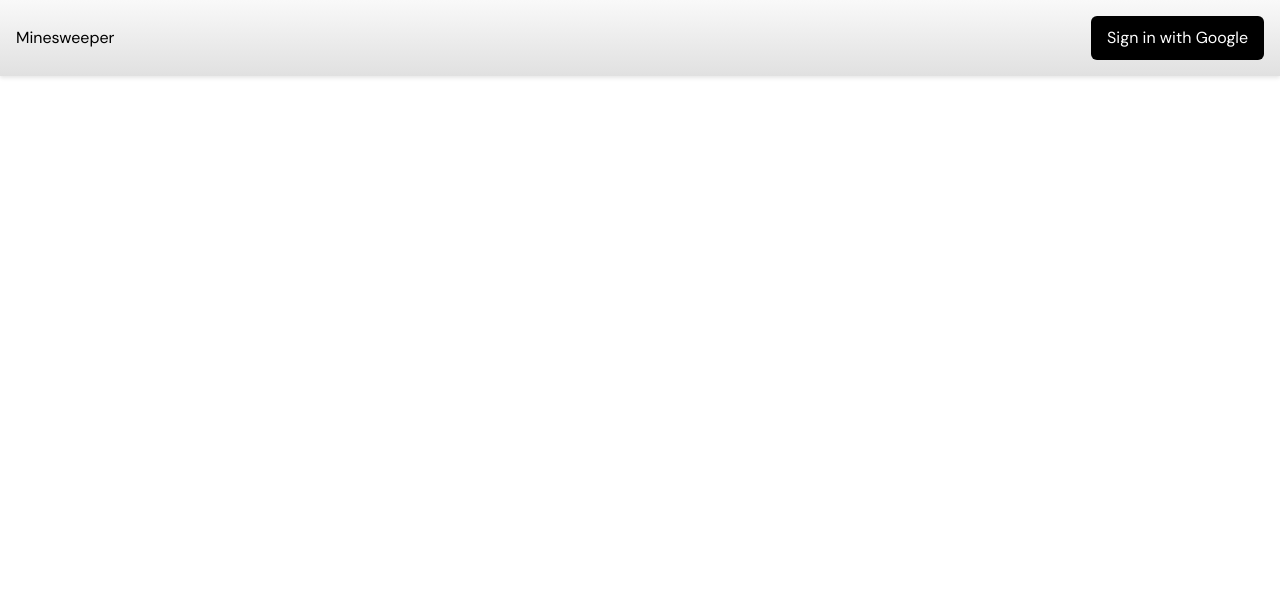
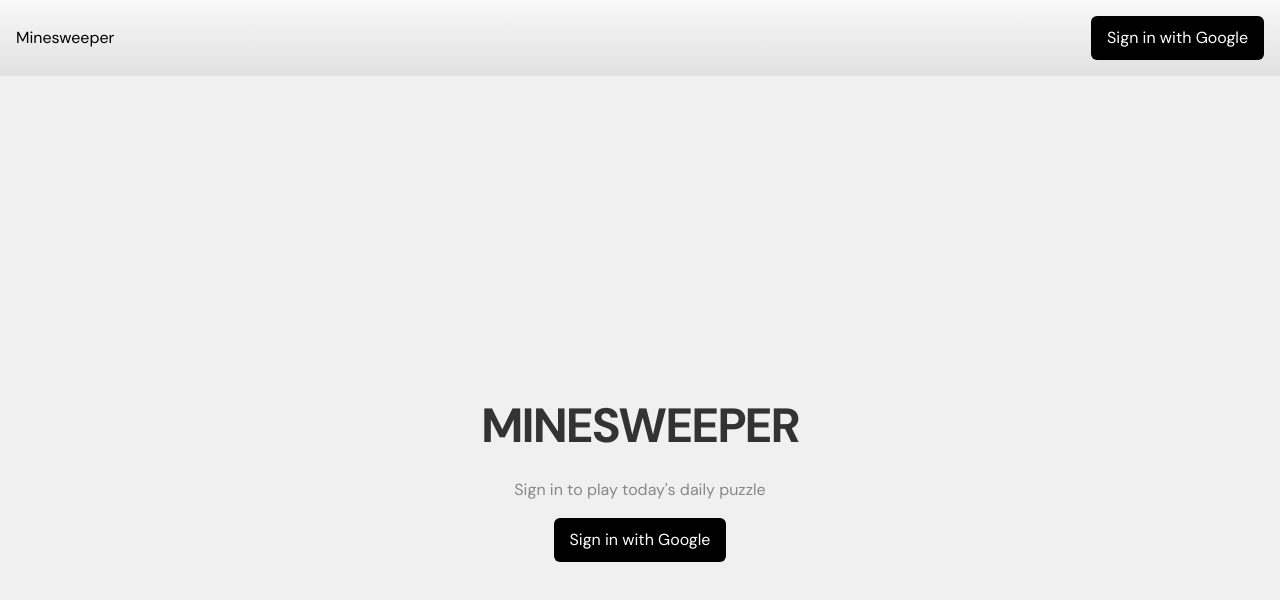
Before and after one commit to jchan042/cs391-minesweeper, a Next.js app: page / in a window 1280 px wide. Shown: the top 600 px of the page. Built offline with nearby package versions, Linux system fonts and the light colour scheme; no server answers.

Commit message:
Fixed minesweeper display and stats save

```diff
--- a/app/daily-game/page.tsx
+++ b/app/daily-game/page.tsx
@@ -124,7 +124,7 @@ export default function DailyGamePage() {
 
   const submitGameResult = async (won: boolean) => {
     const payload = {
-      userId: (session?.user as any)?.id || "dev-guest",
+      userId: session?.user?.email || "dev-guest",
       username: session?.user?.name || "Guest",
       avatar: session?.user?.image || "",
       difficulty: difficulty,
@@ -137,7 +137,7 @@ export default function DailyGamePage() {
     if (!session?.user) return;
 
     try {
-      await fetch('/api/score', {
+      await fetch('/api/scores', {
         method: 'POST',
         headers: { 'Content-Type': 'application/json' },
         body: JSON.stringify(payload),
--- a/app/page.tsx
+++ b/app/page.tsx
@@ -1,6 +1,50 @@
+"use client";
+
+import { useSession } from 'next-auth/react';
+import { useRouter } from 'next/navigation';
+import { useEffect } from 'react';
+import Login from '@/components/Login';
+import styled from 'styled-components';
+
+const Center = styled.div`
+    min-height: 100vh;
+    display: flex;
+    flex-direction: column;
+    align-items: center;
+    justify-content: center;
+    background-color: #f0f0f0;
+    gap: 1rem;
+`;
+
+const Title = styled.h1`
+    font-size: 3rem;
+    font-weight: 900;
+    letter-spacing: -2px;
+    color: #333;
+`;
+
+const Sub = styled.p`
+    color: #888;
+    font-size: 1rem;
+    margin: 0;
+`;
+
 export default function Home() {
+  const { data: session, status } = useSession();
+  const router = useRouter();
+
+  // Redirect to game if already logged in
+  useEffect(() => {
+    if (status === 'authenticated') router.push('/daily-game');
+  }, [status, router]);
+
+  if (status === 'loading') return null;
+
   return (
-    <div>
-    </div>
+      <Center>
+        <Title>MINESWEEPER</Title>
+        <Sub>Sign in to play today's daily puzzle</Sub>
+        <Login />
+      </Center>
   );
 }
```
